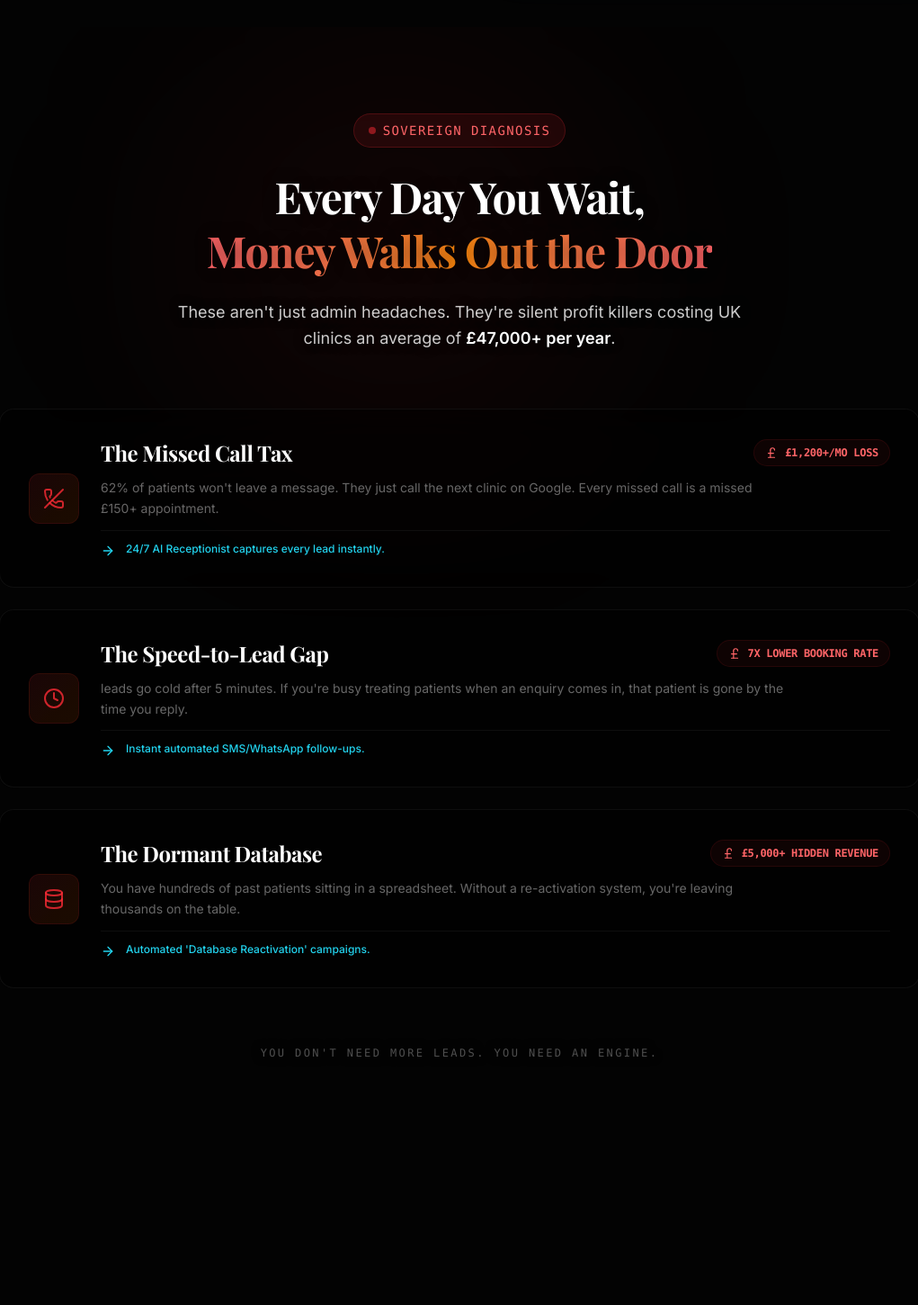
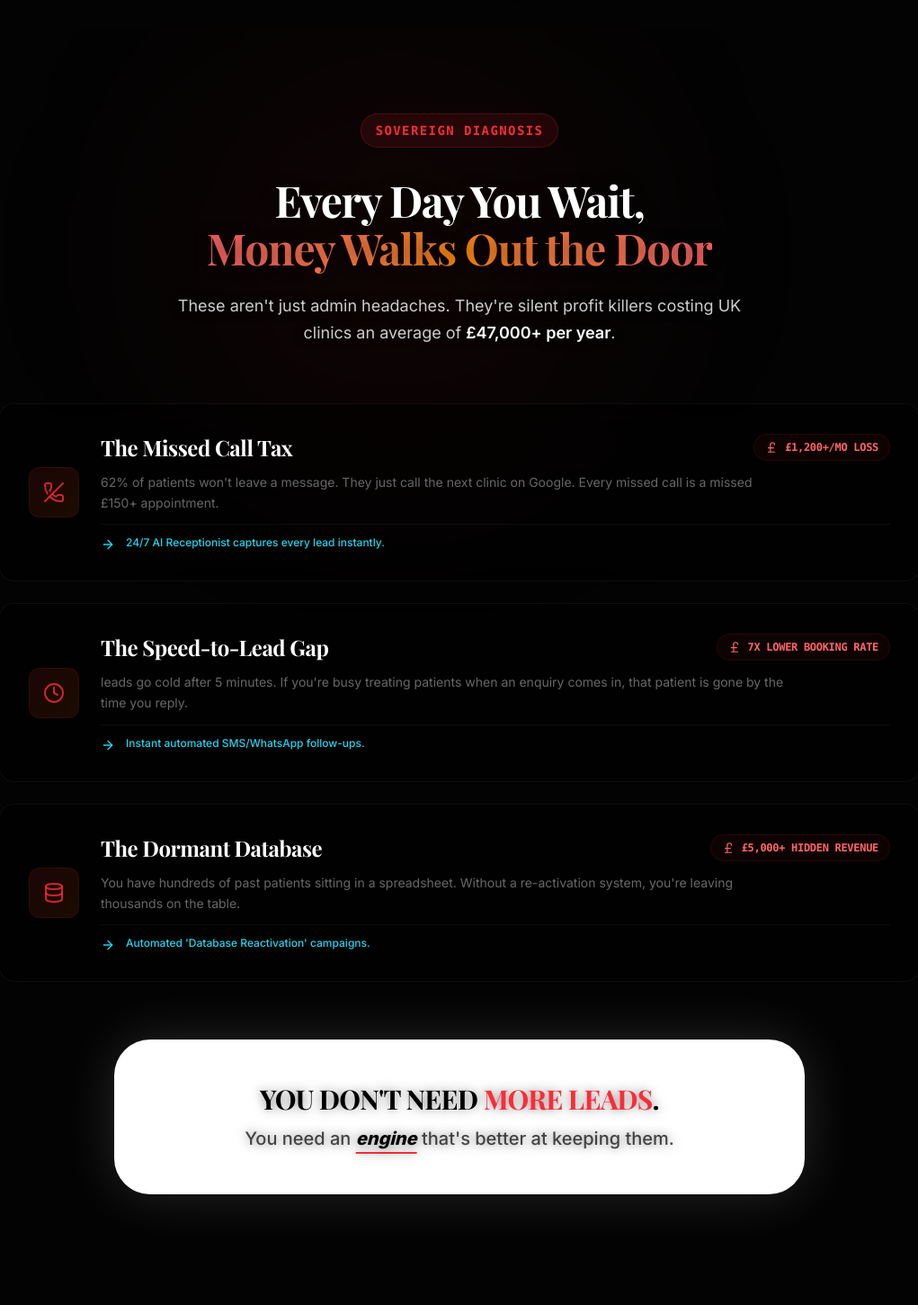
Before and after one commit to Millerg105/sovereign-health-systems, a Next.js app: page / in a window 1280 px wide. Shown: the part 5880-7330 px from the top of the page at 90% size, without its empty margins (129-1150 px from the left). Built offline with nearby package versions, Linux system fonts and the light colour scheme; a web font is replaced by a local one.

Commit message:
style: mobile UX pass for hero title, dashboard integrations, and diagnosis section impact

```diff
--- a/components/hero-scroll-sequence.tsx
+++ b/components/hero-scroll-sequence.tsx
@@ -61,7 +61,7 @@ export function HeroScrollSequence() {
                         style={{ opacity: sloganOpacity, scale: sloganScale, y: sloganY }}
                         className="relative z-20 flex flex-col items-center text-center max-w-4xl px-4 pointer-events-auto mt-[-6vh] sm:mt-[-12vh] md:mt-[-16vh]"
                     >
-                        <h1 className="text-[2rem] sm:text-5xl md:text-7xl lg:text-8xl font-heading font-bold text-white leading-[1.05] mb-4 md:mb-6 tracking-tighter drop-shadow-2xl">
+                        <h1 className="text-[3rem] sm:text-5xl md:text-7xl lg:text-8xl font-heading font-bold text-white leading-[1.05] mb-4 md:mb-6 tracking-tighter drop-shadow-2xl">
                             Revenue You Didn’t <br />
                             <span className="text-transparent bg-clip-text bg-gradient-to-r from-blue-600 via-brand-cyan to-blue-400 animate-pulse">
                                 Know You Lost.
@@ -194,7 +194,7 @@ export function HeroScrollSequence() {
                         </motion.div>
 
                         {/* Laptop Frame */}
-                        <div className="relative rounded-[1.25rem] md:rounded-[2rem] bg-[#0A0A0A] border-[4px] md:border-[8px] border-[#1A1A1A] shadow-2xl overflow-hidden aspect-[16/11] sm:aspect-[16/10] ring-1 ring-white/10 w-full max-h-[45vh] sm:max-h-[60vh] md:max-h-[75vh]">
+                        <div className="relative rounded-[1.25rem] md:rounded-[2rem] bg-[#0A0A0A] border-[4px] md:border-[8px] border-[#1A1A1A] shadow-2xl overflow-hidden aspect-[16/11] sm:aspect-[16/10] ring-1 ring-white/10 w-full max-h-[60vh] sm:max-h-[85vh] md:max-h-[75vh]">
                             {/* Screen Reflection/Gloss */}
                             <div className="absolute inset-0 bg-gradient-to-tr from-white/5 to-transparent pointer-events-none z-50" />
 
@@ -342,10 +342,30 @@ export function HeroScrollSequence() {
                                         <div className="absolute top-0 right-0 w-[400px] h-[400px] bg-brand-cyan/5 rounded-full blur-[100px] pointer-events-none" />
                                         <div className="absolute bottom-0 left-0 w-[350px] h-[350px] bg-purple-500/5 rounded-full blur-[90px] pointer-events-none" />
 
-                                        <div className="flex justify-between items-end mb-4 sm:mb-6 gap-3">
+                                        <div className="flex flex-col sm:flex-row sm:justify-between sm:items-end mb-4 sm:mb-6 gap-3">
                                             <div>
                                                 <h2 className="text-lg sm:text-2xl font-heading font-bold text-white mb-1">Morning Overview</h2>
                                                 <p className="text-white/50 text-xs sm:text-sm">Real-time performance metrics</p>
+                                            </div>
+
+                                            {/* Mobile Integrations Row - Prominent */}
+                                            <div className="flex md:hidden flex-wrap items-center gap-2 mb-4 pr-4">
+                                                <p className="w-full text-[10px] font-mono text-white/40 mb-1">Live Connections:</p>
+                                                <div className="shrink-0 h-9 px-3 rounded-lg bg-emerald-500/10 border border-emerald-500/20 flex items-center gap-2 text-[10px] text-emerald-400 font-bold uppercase">
+                                                    <span>✉️</span> Gmail
+                                                </div>
+                                                <div className="shrink-0 h-9 px-3 rounded-lg bg-blue-500/10 border border-blue-500/20 flex items-center gap-2 text-[10px] text-blue-400 font-bold uppercase">
+                                                    <span>📧</span> Outlook
+                                                </div>
+                                                <div className="shrink-0 h-9 px-3 rounded-lg bg-brand-cyan/10 border border-brand-cyan/20 flex items-center gap-2 text-[10px] text-brand-cyan font-bold uppercase">
+                                                    <span>📅</span> Calendar
+                                                </div>
+                                                <div className="shrink-0 h-9 px-3 rounded-lg bg-purple-500/10 border border-purple-500/20 flex items-center gap-2 text-[10px] text-purple-400 font-bold uppercase">
+                                                    <span>📞</span> CRM
+                                                </div>
+                                                <div className="shrink-0 h-9 px-3 rounded-lg bg-white/5 border border-white/10 flex items-center gap-2 text-[10px] text-white/40 font-bold uppercase">
+                                                    <span>💬</span> WhatsApp
+                                                </div>
                                             </div>
                                             <div className="hidden sm:flex flex-wrap items-center gap-2 p-2.5 rounded-xl bg-white/[0.06] border border-white/10 max-w-[68%]">
                                                 <div className="h-8 px-4 rounded-lg bg-white/5 border border-white/10 flex items-center text-[11px] text-white/70 hover:bg-white/10 transition-colors cursor-pointer">Today</div>
--- a/components/problems-section.tsx
+++ b/components/problems-section.tsx
@@ -50,12 +50,11 @@ export function ProblemsSection() {
                     transition={{ duration: 0.6 }}
                     className="text-center mb-16"
                 >
-                    <div className="inline-flex items-center gap-2 px-4 py-2 rounded-full bg-red-500/10 border border-red-500/20 mb-6">
-                        <span className="w-2 h-2 rounded-full bg-red-500 animate-pulse" />
-                        <span className="text-sm font-medium text-red-400 uppercase tracking-widest font-mono">Sovereign Diagnosis</span>
+                    <div className="inline-flex items-center gap-2 px-4 py-2 rounded-full bg-red-500/10 border border-red-500/20 mb-8">
+                        <span className="text-base sm:text-sm font-bold text-red-500 uppercase tracking-widest font-mono">Sovereign Diagnosis</span>
                     </div>
 
-                    <h2 className="text-4xl md:text-5xl font-heading font-bold text-white mb-6 leading-tight tracking-tight">
+                    <h2 className="text-[2.2rem] md:text-5xl font-heading font-bold text-white mb-6 leading-[1.1] tracking-tight">
                         Every Day You Wait,<br />
                         <span className="text-transparent bg-clip-text bg-gradient-to-r from-red-400 via-orange-400 to-red-400">
                             Money Walks Out the Door
@@ -124,11 +123,21 @@ export function ProblemsSection() {
 
                 {/* Micro-CTA */}
                 <motion.div
-                    initial={{ opacity: 0 }}
-                    whileInView={{ opacity: 1 }}
-                    className="text-center"
+                    initial={{ opacity: 0, scale: 0.95 }}
+                    whileInView={{ opacity: 1, scale: 1 }}
+                    className="text-center mt-20 md:mt-10"
                 >
-                    <p className="text-white/30 text-xs font-mono uppercase tracking-[0.2em] mb-4">You don't need more leads. You need an engine.</p>
+                    <div className="max-w-3xl mx-auto py-12 px-8 rounded-[2.5rem] bg-white shadow-[0_0_60px_rgba(255,255,255,0.15)] relative overflow-hidden group">
+                        {/* Decorative Gradient Inner */}
+                        <div className="absolute inset-0 bg-gradient-to-br from-brand-cyan/5 to-transparent opacity-0 group-hover:opacity-100 transition-opacity pointer-events-none" />
+
+                        <p className="text-black text-2xl sm:text-3xl font-heading font-bold uppercase tracking-tight mb-3 relative z-10">
+                            You don't need <span className="text-red-500">more leads</span>.
+                        </p>
+                        <p className="text-black/70 text-lg sm:text-xl font-medium leading-[1.4] relative z-10">
+                            You need an <span className="text-black font-extrabold italic underline decoration-red-500 underline-offset-8 decoration-2">engine</span> that's better at keeping them.
+                        </p>
+                    </div>
                 </motion.div>
             </div>
         </section>
```
